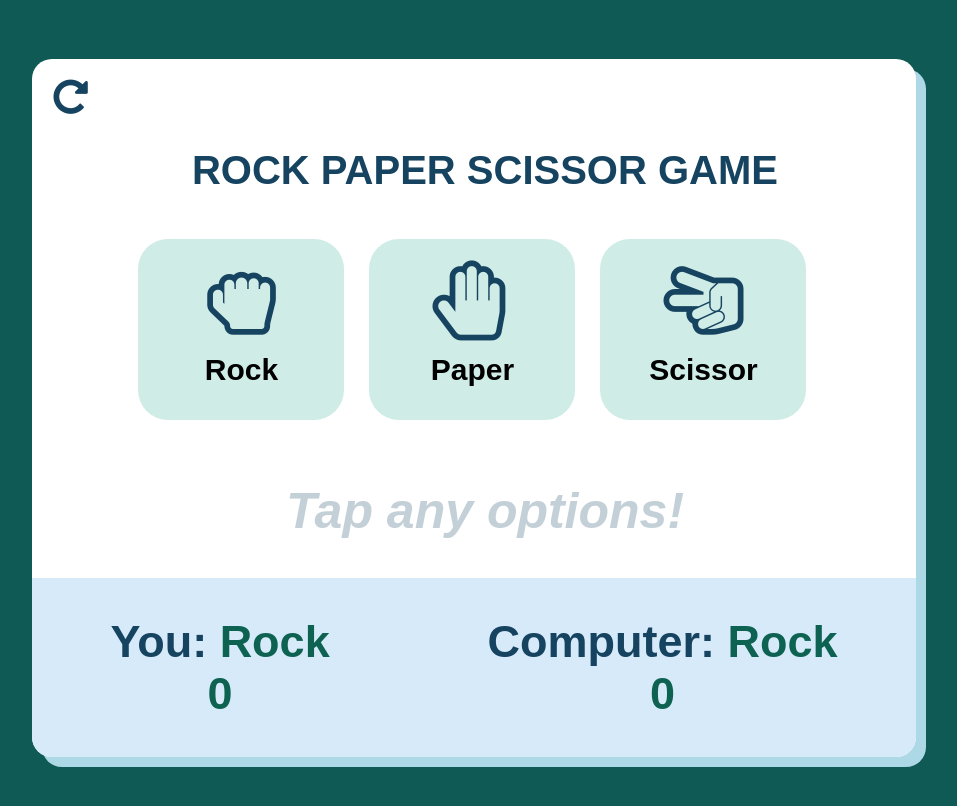
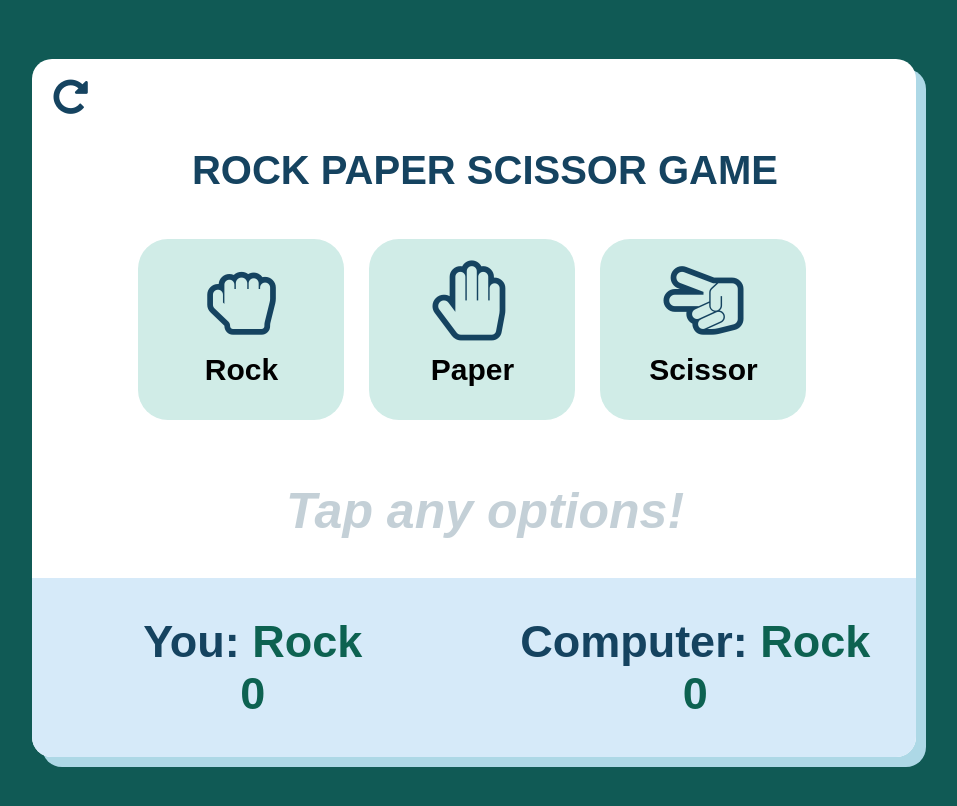
Before and after one commit to oviozz/rps, a plain HTML site: page index.html in a window 1280 px wide. Shown: the whole page, without its empty margins (166-1123 px from the left). Drawn offline with Linux system fonts and the light colour scheme.

Commit message:
Update style.css

```diff
--- a/style.css
+++ b/style.css
@@ -1,9 +1,7 @@
-
 
 
 body{
     background-color: #105A55;
-
     display: flex;
     justify-content: center;
     align-items: center;
@@ -112,6 +110,7 @@ span{
     border-bottom-right-radius: 20px;
 }
 
+
 .child-container{
     display: flex;
     flex-direction: column;
@@ -127,3 +126,7 @@ span{
     color: #2e95d7;
 
 }
+
+.you, .computer {
+    width: 50%;
+}
```
